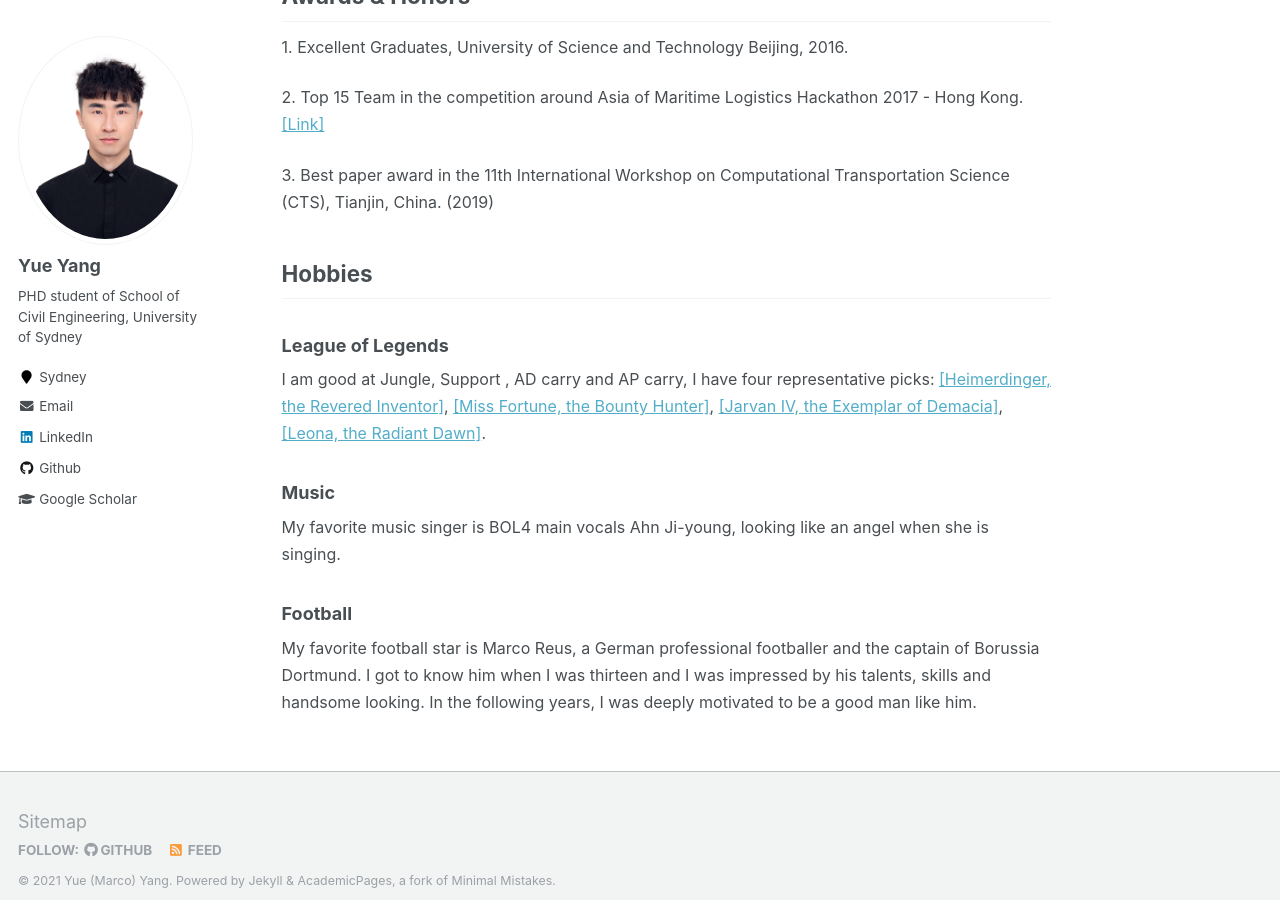
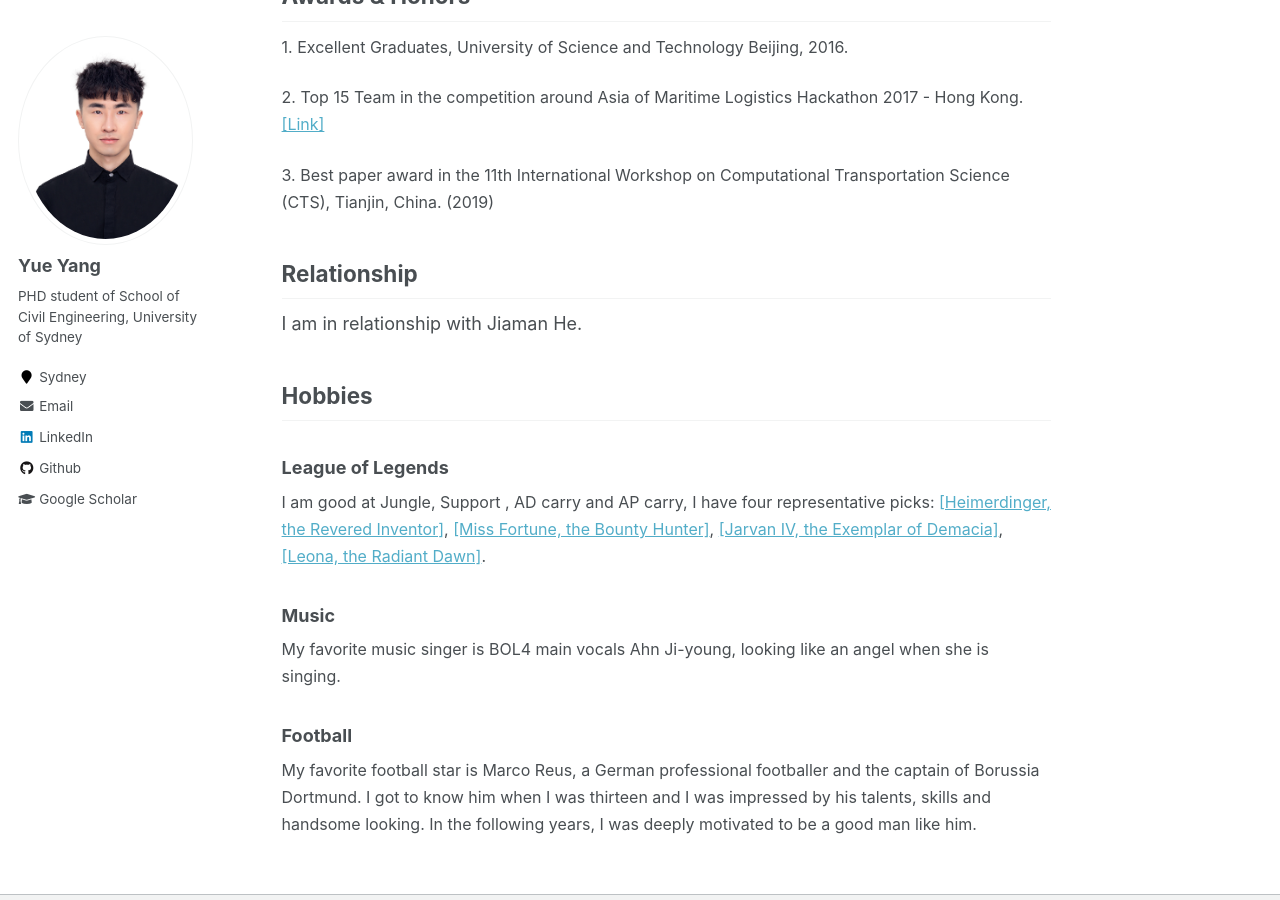
Before and after one commit to marco-yue/biography, a Jekyll site: the page built from _pages/about.md, in a window 1280 px wide and 900 px high, scrolled down 2031 px. Built offline with Jekyll 4.4.1, drawn with Linux system fonts in a browser that asks for light colours.

Commit message:
Update about.md

```diff
--- a/_pages/about.md
+++ b/_pages/about.md
@@ -103,6 +103,9 @@ approach. Transportation Research Part A.  <b>Upcoming</b>
 3. Best paper award in the 11th International Workshop on Computational Transportation Science (CTS), Tianjin, China. (2019)
   </font></p>
 
+## Relationship
+
+I am in relationship with Jiaman He.
 
 ## Hobbies
 
```
